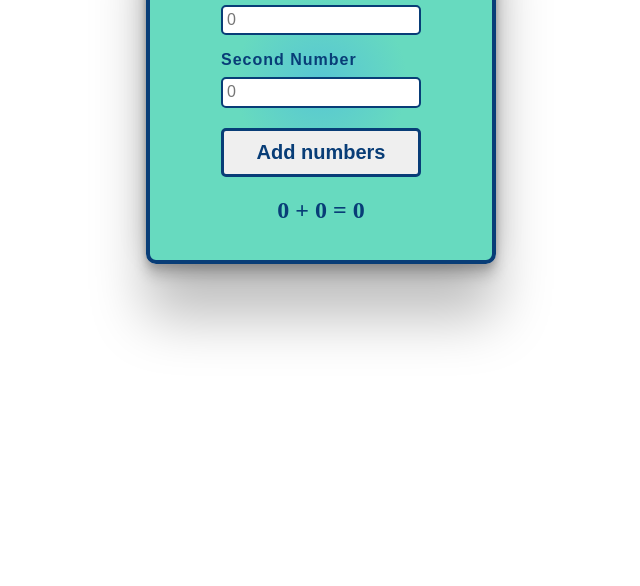
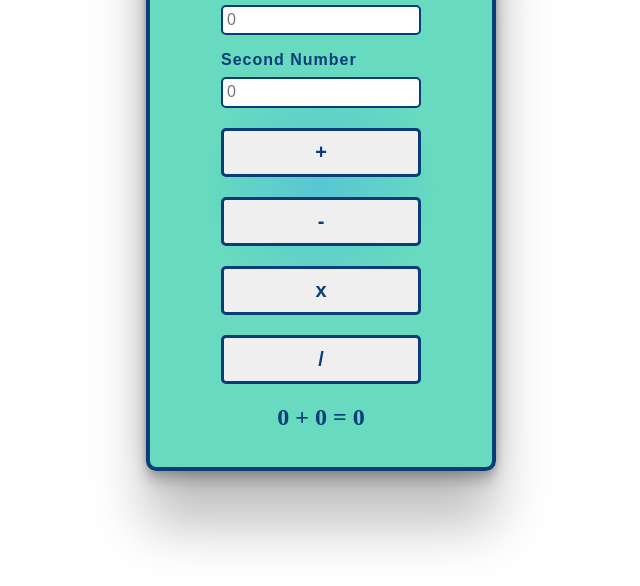
Before and after one commit to nicypicy/my-little-calculator, a website built with Vite: page index.html in a window 1280 px wide. Shown: the part 132-718 px from the top of the page, without its empty margins (319-959 px from the left). Built offline with nearby package versions, Linux system fonts and the light colour scheme.

Commit message:
more changes incoming

```diff
--- a/index.css
+++ b/index.css
@@ -65,6 +65,7 @@ button {
     font-size: 20px;
     font-weight: bold;
     transition: all 0.3s ease-in-out;
+
 }
 
 button:hover {
--- a/index.html
+++ b/index.html
@@ -14,7 +14,10 @@
                 <label for="num2">Second Number</label>
                 <input type="number" name="num2" id="num2" placeholder="0"/>
 
-                <button id="btn-add">Add numbers</button>
+                <button id="btn-add">+</button>
+                <button id="btn-sub">-</button>
+                <button id="btn-mul">x</button>
+                <button id="btn-dvx">/</button>
             </form>
             <h2 id="result">0 + 0 = 0</h2>
         </main>
```
